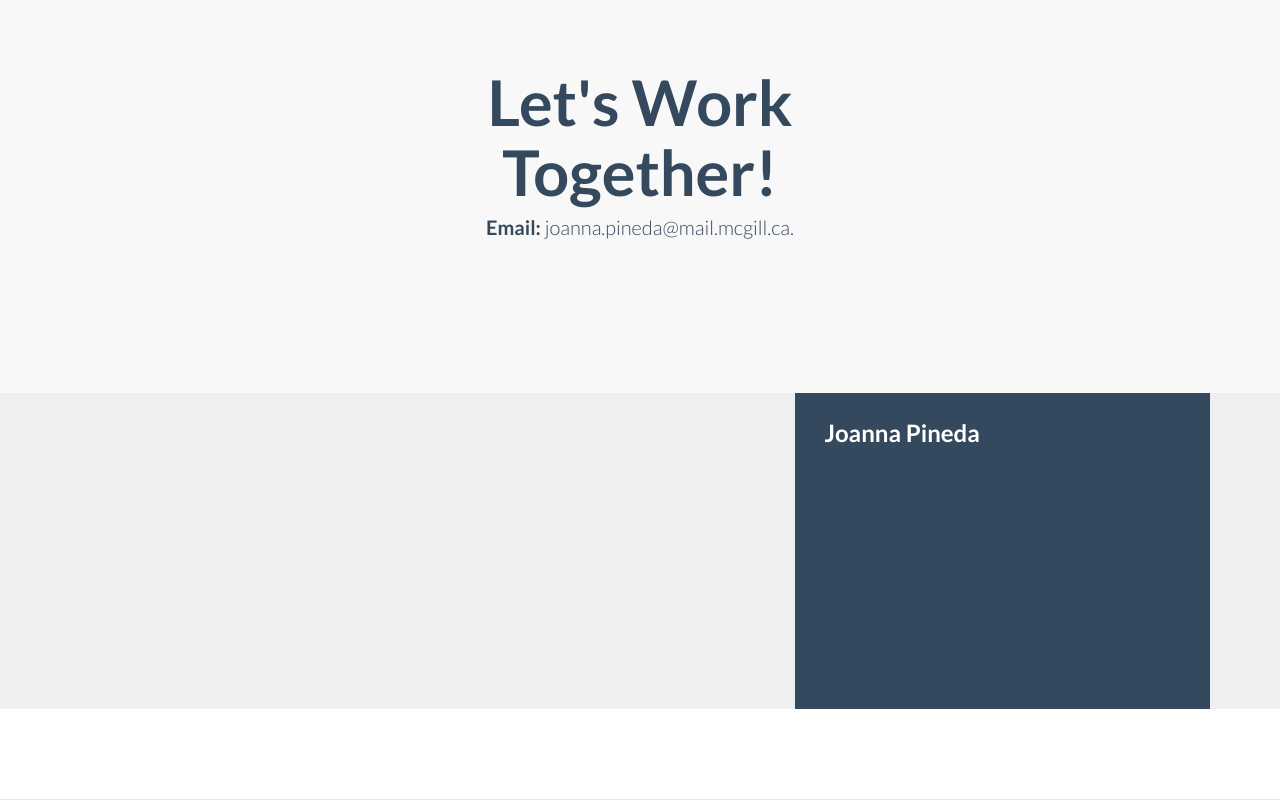
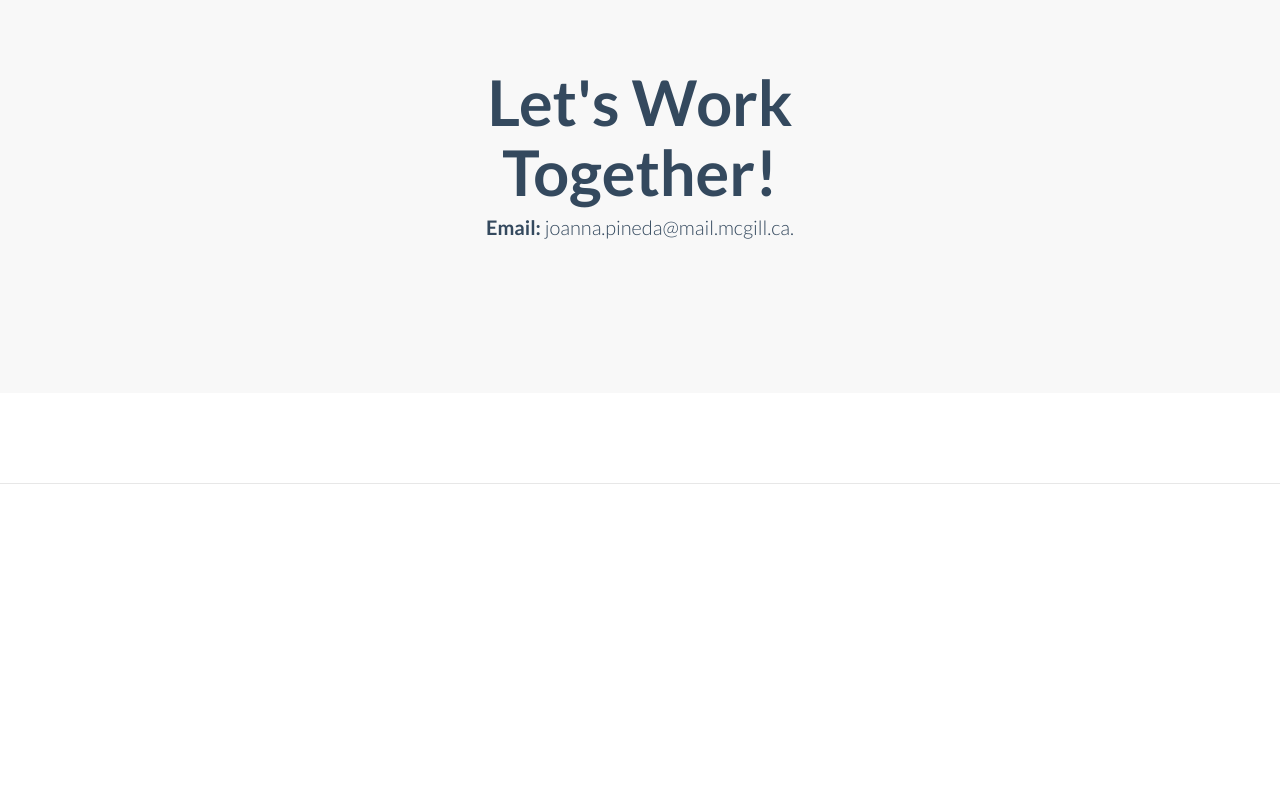
Before and after one commit to jopineda/jopineda.github.io, a plain HTML site: page index.html in a window 1280 px wide. Shown: the part 3267-4067 px from the top of the page. After the commit the page ends 3751 px from the top, so only its background shows below. Drawn offline with Linux system fonts and the light colour scheme.

Commit message:
More updates

```diff
--- a/index.html
+++ b/index.html
@@ -278,27 +278,6 @@
 
 
 
-    <footer>
-      <div class="container">
-        <div class="row">
-          <div class="col-md-7">
-
-
-
-          </div> <!-- /col-xs-7 -->
-
-          <div class="col-md-5">
-            <div class="footer-banner">
-              <h3 class="footer-title">Joanna Pineda</h3>
-              <ul>
-
-              </ul>
-            </div>
-          </div>
-        </div>
-      </div>
-    </footer>
-
     <!-- JavaScript -->
     <script src="js/jquery-1.10.2.js"></script>
     <script src="js/bootstrap.js"></script>
```
